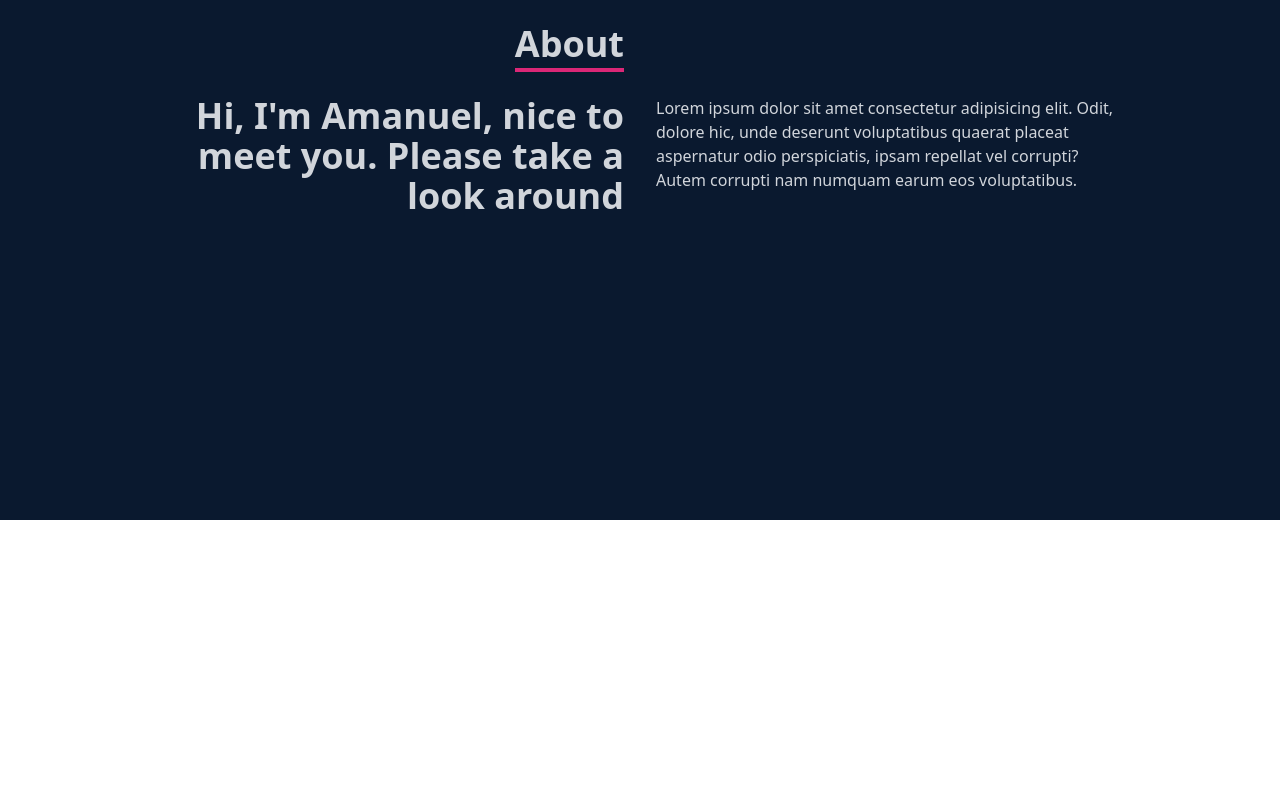
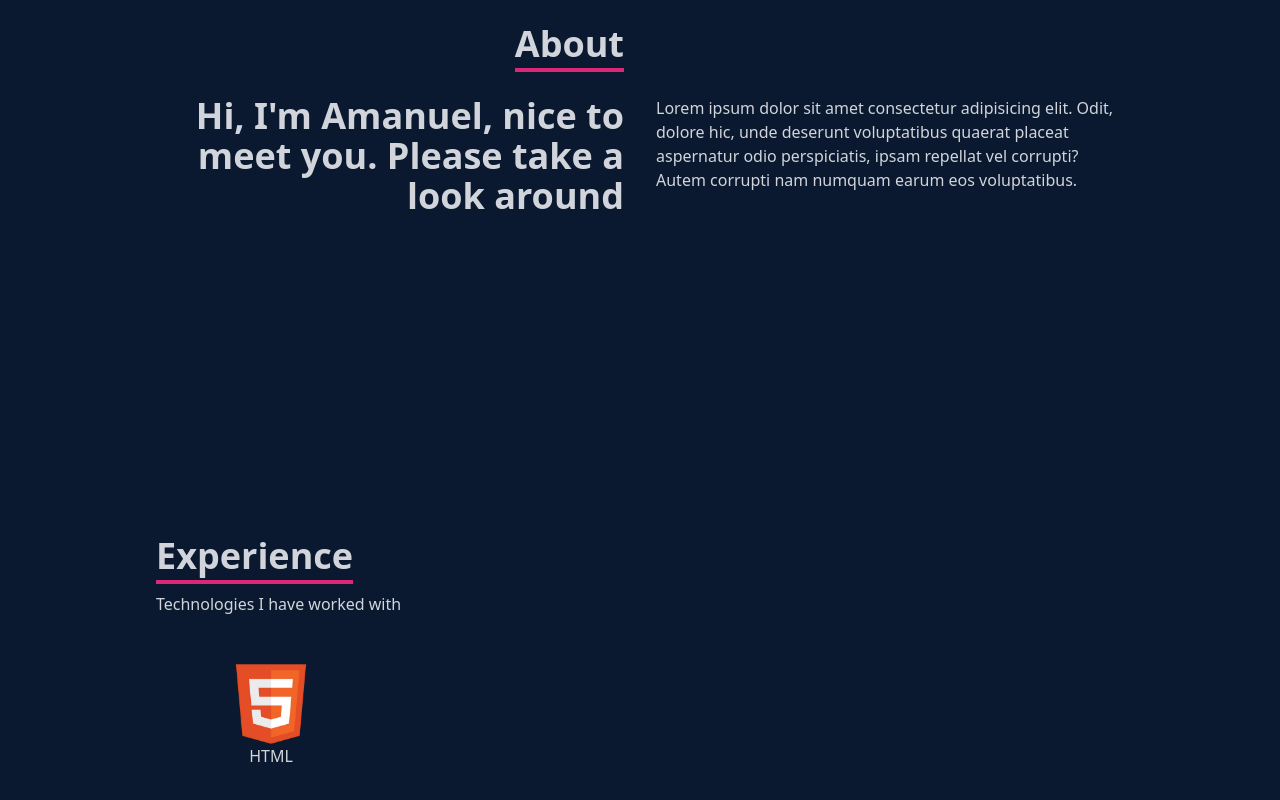
Before and after one commit to ATedy/portfolio-new, a React (Create React App) app: page / in a window 1280 px wide. Shown: the part 1080-1880 px from the top of the page. Before the commit the page ends 1600 px from the top, so only its background shows below. Built offline with nearby package versions, Linux system fonts and the light colour scheme.

Commit message:
Html icon added and styled in skill comp

```diff
--- a/src/App.js
+++ b/src/App.js
@@ -1,6 +1,7 @@
 import About from "./components/About";
 import Home from "./components/Home";
 import Navbar from "./components/Navbar";
+import Skills from "./components/Skills";
 
 function App() {
   return (
@@ -8,6 +9,7 @@
       <Navbar />
       <Home />
       <About />
+      <Skills />
     </div>
   );
 }
--- a/src/components/Skills.jsx
+++ b/src/components/Skills.jsx
@@ -10,7 +10,26 @@
 import Mongo from "../assets/mongo.png";
 
 const Skills = () => {
-  return <div>Skills</div>;
+  return (
+    <div name="skills" className="bg-[#0a192f] text-gray-300">
+      {/* Container */}
+      <div className="max-w-[1000px] mx-auto p-4 flex flex-col justify-center w-full h-full">
+        <div>
+          <p className="text-4xl font-bold inline border-b-4 border-pink-600">
+            Experience
+          </p>
+          <p className="py-4">Technologies I have worked with</p>
+        </div>
+
+        <div className="w-full grid grid-cols-2 sm:grid-cols-4 gap-4 text-center py-8 ">
+          <div>
+            <img className="w-20 mx-auto" src={HTML} alt="HTML icon" />
+            <p>HTML</p>
+          </div>
+        </div>
+      </div>
+    </div>
+  );
 };
 
 export default Skills;
```
